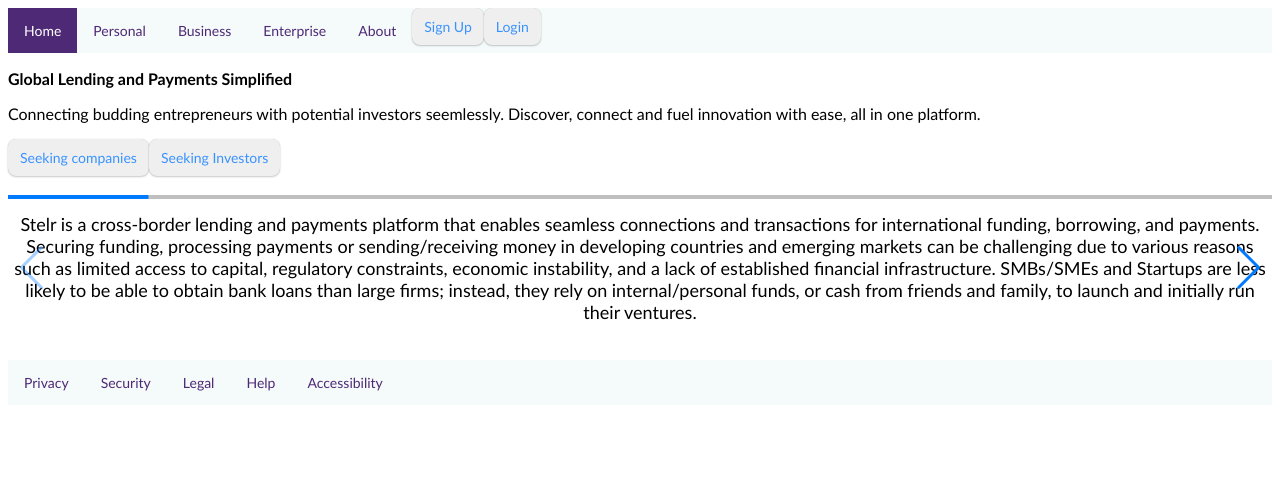
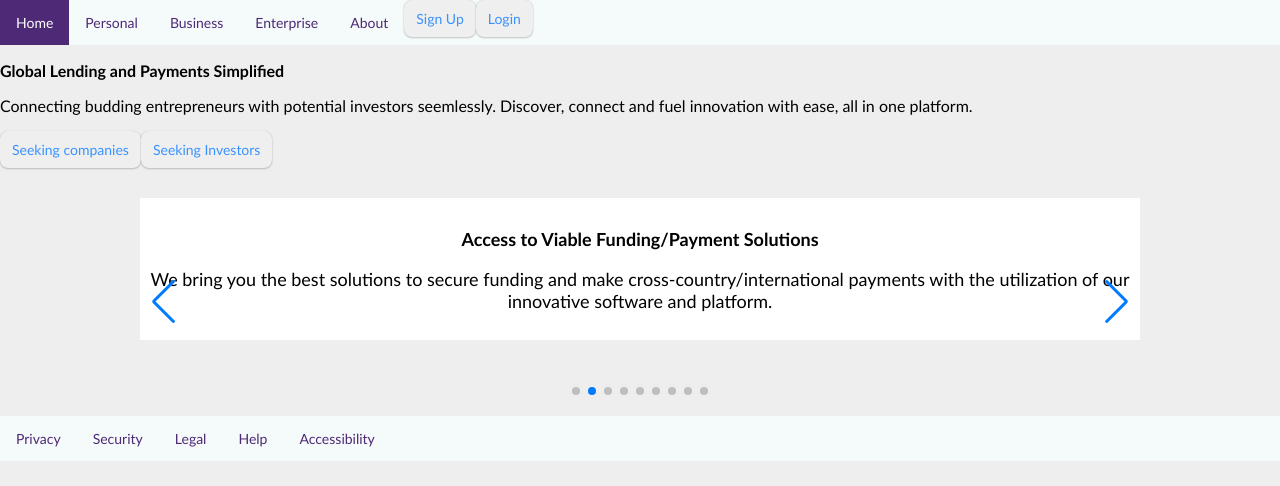
Before and after one commit to kchikosi/stelrbackend, a React (Vite) app in the folder src/main/client/: page / in a window 1280 px wide. Shown: the top 486 px of the page. Built offline with nearby package versions, Linux system fonts and the light colour scheme.

Commit message:
slideshow updates
slideshow updates

```diff
--- a/src/main/client/src/index.css
+++ b/src/main/client/src/index.css
@@ -55,11 +55,9 @@ button {
   float: left;
   color: #4E2975;
   text-align: center;
-  padding: 14px 16px;html *
-{
-   font-size: 1em;
-   color: #000;
-   font-family: "Trebuchet MS", sans-serif;
+  padding: 14px 16px;
+  text-decoration: none;
+  font-size: 14px;
 }
 
 button {
@@ -86,100 +84,3 @@ button {
   flex: 33.33%;
   padding: 5px;
 }
-
-/* Add a background color to the top navigation */
-#top-nav {
-  background-color: #F5FAFA;
-  overflow: hidden;
-  font-family: "Trebuchet MS", sans-serif;
-}
-
-/* Style the links inside the navigation bar */
-#top-nav a {
-  float: left;
-  color: #4E2975;
-  text-align: center;
-  padding: 14px 16px;
-  text-decoration: none;
-  font-size: 14px;
-}
-
-/* Add a color to the active/current link */
-#top-nav a.active {
-  background-color: #4E2975;
-  color: white;
-}
-
-#bottom-nav {
-  background-color: #F5FAFA;
-  overflow: hidden;
-  font-family: "Trebuchet MS", sans-serif;
-}
-
-#bottom-nav a {
-  float: left;
-  color: #4E2975;
-  text-align: center;
-  padding: 14px 16px;
-  text-decoration: none;
-  font-size: 14px;
-}
-
-#contact {
-  text-align: center;
-  display: flex;
-}
-
-#contact h1 + p + p {
-  white-space: break-spaces;
-}
-
-#contact-form {
-  display: flex;
-  max-width: 40rem;
-  flex-direction: column;
-  gap: 1rem;
-}
-
-#contact-form > p:first-child {
-  margin: 0;
-  padding: 0;
-}
-/* add spacing */
-#contact-form label {
-  display: flex;
-}
-
-#contact-form p:first-child input,
-#contact-form label input,
-#contact-form label textarea {
-  flex-grow: 2;
-}
-
-
-  text-decoration: none;
-  font-size: 14px;
-}
-
-#swiper {
-  width: 100%;
-  height: 100%;
-}
-
-.swiper-slide {
-  text-align: center;
-  font-size: 18px;
-  background: #fff;
-
-  /* Center slide text vertically */
-  display: flex;
-  justify-content: center;
-  align-items: center;
-}
-
-.swiper-slide img {
-  display: block;
-  width: 100%;
-  height: 100%;
-  object-fit: cover;
-}
--- a/src/main/client/src/routes/home-page.tsx
+++ b/src/main/client/src/routes/home-page.tsx
@@ -18,9 +18,9 @@ export default function Home() {
             Seeking Investors
         </button>
     </div>
-    <br/>
-    <Slider/>
-    <br/>
+    <div className="swiper-content">
+        <Slider/>
+    </div>
     </div>
     </>
     );
--- a/src/main/client/src/routes/slider/slider.tsx
+++ b/src/main/client/src/routes/slider/slider.tsx
@@ -1,3 +1,4 @@
+import React, { useRef, useState } from 'react';
 // Import Swiper React components
 import { Swiper, SwiperSlide } from 'swiper/react';
 
@@ -6,53 +7,91 @@ import 'swiper/css';
 import 'swiper/css/pagination';
 import 'swiper/css/navigation';
 
+import './styles.css';
+
 // import required modules
-import { Pagination, Navigation } from 'swiper/modules';
+import { Autoplay, Pagination, Navigation } from 'swiper/modules';
 
-export default function Slider() {
+export default function App() {
   return (
     <>
-    <div id="slider">
       <Swiper
+        spaceBetween={30}
+        centeredSlides={true}
+        autoplay={{
+          delay: 2500,
+          disableOnInteraction: false,
+        }}
         pagination={{
-          type: 'progressbar',
+          clickable: true,
         }}
         navigation={true}
-        modules={[Pagination, Navigation]}
-        className="mySwiper"
+        modules={[Autoplay, Pagination, Navigation]}
+        className="swiper-container"
       >
-      <SwiperSlide>
-        <p>Stelr is a cross-border lending and payments platform that enables seamless connections and transactions for international funding, borrowing, and payments.
-          Securing funding, processing payments or sending/receiving money in developing countries and emerging markets can be challenging due to various reasons such as limited access to capital, regulatory constraints, economic instability, and a lack of established financial infrastructure. SMBs/SMEs and Startups are less likely to be able to obtain bank loans than large firms; instead, they rely on internal/personal funds, or cash from friends and family, to launch and initially run their ventures. </p>
+      <SwiperSlide className="swiper-slide">
+      <div className="swiper-content">
+        <b>Stelr is a cross-border lending and payments platform that enables seamless connections and transactions for international funding, borrowing, and payments.</b>
+        <p>Securing funding, processing payments or sending/receiving money in developing countries and emerging markets can be challenging due to various reasons such as limited access to capital, regulatory constraints, economic instability, and a lack of established financial infrastructure. SMBs/SMEs and Startups are less likely to be able to obtain bank loans than large firms; instead, they rely on internal/personal funds, or cash from friends and family, to launch and initially run their ventures. </p>
+      </div>
       </SwiperSlide>
-      <SwiperSlide>
-        <b>Access to Viable Funding/Payment Solutions </b>
-        <p> We bring you the best solutions to secure funding and make cross-country/international payments with the utilization of our innovative software and platform.</p>
+
+      <SwiperSlide className="swiper-slide">
+      <div className="swiper-content">
+        <b>Access to Viable Funding/Payment Solutions</b>
+        <p>We bring you the best solutions to secure funding and make cross-country/international payments with the utilization of our innovative software and platform.</p>
+      </div>
       </SwiperSlide>
-      <SwiperSlide>
+
+      <SwiperSlide className="swiper-slide">
+      <div className="swiper-content">
         <b>Low Transactional Fees and Interest Rates </b>
         <p>Our competitive fees and rate structures allow us to offer our clients the best deals on the services they are looking to fulfill.</p>
+      </div>
       </SwiperSlide>
-      <SwiperSlide><b>Fast and Seamless Processing From Start to Finish</b>
+
+      <SwiperSlide className="swiper-slide">
+      <div className="swiper-content">
+        <b>Fast and Seamless Processing From Start to Finish</b>
         <p>Our platform allows users to decrease the overall start-to-finish time it takes to complete these traditionally long and grueling processes when completed through other service providers.</p>
+      </div>
       </SwiperSlide>
-      <SwiperSlide><b>Transparency and Fairness</b>
+
+      <SwiperSlide className="swiper-slide">
+        <div className="swiper-content">
+        <b>Transparency and Fairness</b>
         <p>Here at Stelr, transparency and fairness are some of our core beliefs. We believe in providing the most competitive offerings to our clients all while providing transparency and fairness throughout the process.</p>
+        </div>
       </SwiperSlide>
-      <SwiperSlide><b>Financial Empowerment</b>
+
+      <SwiperSlide className="swiper-slide">
+      <div className="swiper-content">
+        <b>Financial Empowerment</b>
         <p>Whether you’re looking to invest in the next big opportunity, send/receive payments, or build and grow your organization, Stelr allows you to make those big financial decisions with ease through the use of our innovative financial software. Our platform allows you to have confidence knowing you chose the right platform to execute these services through.</p>
+      </div>
       </SwiperSlide>
-      <SwiperSlide><b>Community Engagement</b>
+
+      <SwiperSlide className="swiper-slide">
+      <div className="swiper-content">
+        <b>Community Engagement</b>
         <p>We provide an actively engaged community of clients with like minded goals they are looking to accomplish and provide an environment that fosters growth, inclusion, and empowerment to our users.</p>
+      </div>
       </SwiperSlide>
-      <SwiperSlide><b>Risk Mitigation</b>
+
+      <SwiperSlide className="swiper-slide">
+      <div className="swiper-content">
+        <b>Risk Mitigation</b>
         <p>We work diligently to bring you the most viable options that are best suited for you as an investor or company, based off of metrics that allow us to curate a bespoke selection for you, all while mitigating the risk that is associated with the lending/borrowing and payment processes.</p>
+      </div>
       </SwiperSlide>
-      <SwiperSlide><b>Exceptional End-to-End User Experience</b>
+
+      <SwiperSlide className="swiper-slide">
+      <div className="swiper-content">
+        <b>Exceptional End-to-End User Experience</b>
         <p>Clients can make investments, send and receive payments, and seek to expand into new international territories with Stelr’s easy to use all-in-one platform. Engaging in these services has never been made this easy until Stelr.</p>
+      </div>
       </SwiperSlide>
       </Swiper>
-    </div>
     </>
   );
 }
--- /dev/null
+++ b/src/main/client/src/routes/slider/styles.css
@@ -0,0 +1,60 @@
+#home {
+  height: 100%;
+}
+html,
+body {
+  position: relative;
+  height: 100%;
+}
+
+body {
+  background: #eee;
+  font-family: Helvetica Neue, Helvetica, Arial, sans-serif;
+  font-size: 14px;
+  color: #000;
+  margin: 0;
+  padding: 0;
+}
+
+.swiper {
+  width: 100%;
+  height: 100%;
+}
+
+.swiper-slide {
+  text-align: center;
+  font-size: 18px;
+  background: #fff;
+
+  /* Center slide text vertically */
+  display: flex;
+  justify-content: center;
+  align-items: center;
+}
+
+.swiper-slide img {
+  display: block;
+  width: 100%;
+  height: 100%;
+  object-fit: cover;
+}
+
+.swiper-content {
+  position: relative;
+  top: 25%;
+  width: 100%;
+  text-align: center;
+  margin-top: 30px;
+  margin-bottom: 10px;
+}
+
+* {box-sizing:border-box}
+
+/* Slideshow container */
+.swiper-container {
+  max-width: 1000px;
+  position: relative;
+  margin: auto;
+}
+
+* {box-sizing:border-box}
```
